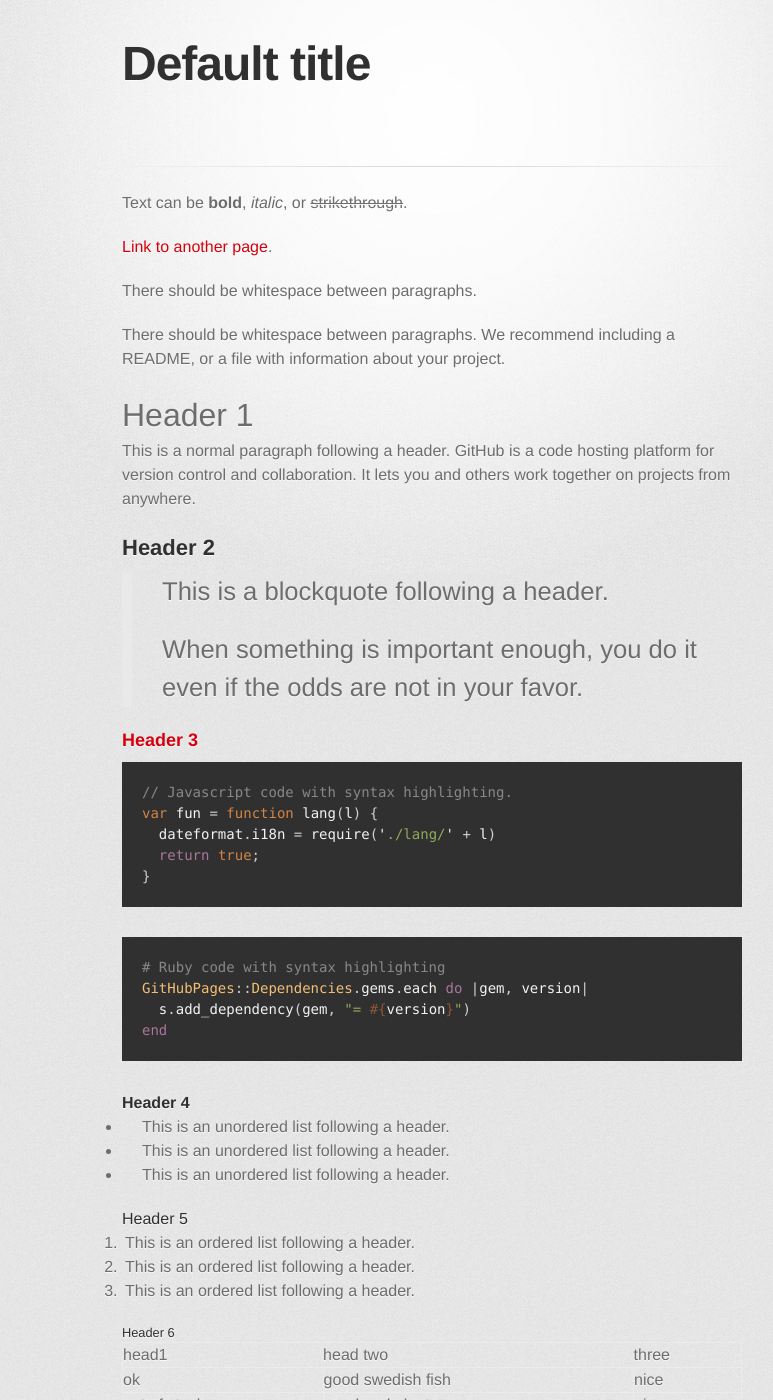
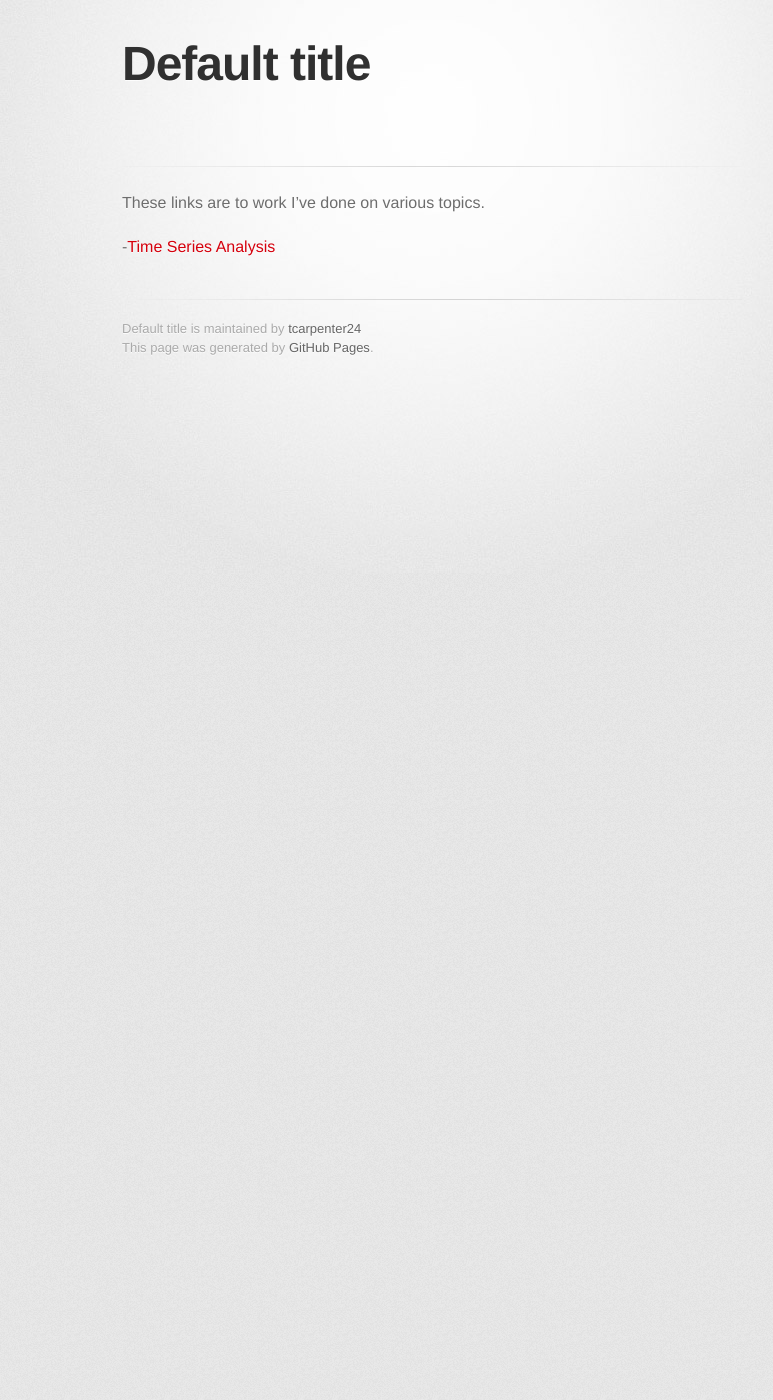
Before and after one commit to tcarpenter24/test, a Jekyll site: the page built from index.md, in a window 1280 px wide and 1400 px high. Shown: the whole window, without its empty margins (208-981 px from the left). Built offline with Jekyll 4.4.1, drawn with Linux system fonts in a browser that asks for light colours; some web fonts are replaced; our own code applies the rules of GitHub Pages for plain Markdown files; the repository's description, which GitHub fills in, is left out; some of the changed text lies outside the part shown.

Commit message:
Update index.md

````diff
--- a/index.md
+++ b/index.md
@@ -1,123 +1,7 @@
 ---
-layout: default
+tite: Trenton Carpenter Website
 ---
 
-Text can be **bold**, _italic_, or ~~strikethrough~~.
+These links are to work I've done on various topics.
 
-[Link to another page](./another-page.html).
-
-There should be whitespace between paragraphs.
-
-There should be whitespace between paragraphs. We recommend including a README, or a file with information about your project.
-
-# Header 1
-
-This is a normal paragraph following a header. GitHub is a code hosting platform for version control and collaboration. It lets you and others work together on projects from anywhere.
-
-## Header 2
-
-> This is a blockquote following a header.
->
-> When something is important enough, you do it even if the odds are not in your favor.
-
-### Header 3
-
-```js
-// Javascript code with syntax highlighting.
-var fun = function lang(l) {
-  dateformat.i18n = require('./lang/' + l)
-  return true;
-}
-```
-
-```ruby
-# Ruby code with syntax highlighting
-GitHubPages::Dependencies.gems.each do |gem, version|
-  s.add_dependency(gem, "= #{version}")
-end
-```
-
-#### Header 4
-
-*   This is an unordered list following a header.
-*   This is an unordered list following a header.
-*   This is an unordered list following a header.
-
-##### Header 5
-
-1.  This is an ordered list following a header.
-2.  This is an ordered list following a header.
-3.  This is an ordered list following a header.
-
-###### Header 6
-
-| head1        | head two          | three |
-|:-------------|:------------------|:------|
-| ok           | good swedish fish | nice  |
-| out of stock | good and plenty   | nice  |
-| ok           | good `oreos`      | hmm   |
-| ok           | good `zoute` drop | yumm  |
-
-### There's a horizontal rule below this.
-
-* * *
-
-### Here is an unordered list:
-
-*   Item foo
-*   Item bar
-*   Item baz
-*   Item zip
-
-### And an ordered list:
-
-1.  Item one
-1.  Item two
-1.  Item three
-1.  Item four
-
-### And a nested list:
-
-- level 1 item
-  - level 2 item
-  - level 2 item
-    - level 3 item
-    - level 3 item
-- level 1 item
-  - level 2 item
-  - level 2 item
-  - level 2 item
-- level 1 item
-  - level 2 item
-  - level 2 item
-- level 1 item
-
-### Small image
-
-![Octocat](https://github.githubassets.com/images/icons/emoji/octocat.png)
-
-### Large image
-
-![Branching](https://guides.github.com/activities/hello-world/branching.png)
-
-
-### Definition lists can be used with HTML syntax.
-
-<dl>
-<dt>Name</dt>
-<dd>Godzilla</dd>
-<dt>Born</dt>
-<dd>1952</dd>
-<dt>Birthplace</dt>
-<dd>Japan</dd>
-<dt>Color</dt>
-<dd>Green</dd>
-</dl>
-
-```
-Long, single-line code blocks should not wrap. They should horizontally scroll if they are too long. This line should be long enough to demonstrate this.
-```
-
-```
-The final element.
-```
+-[Time Series Analysis](/timeseries/default.html)
````
